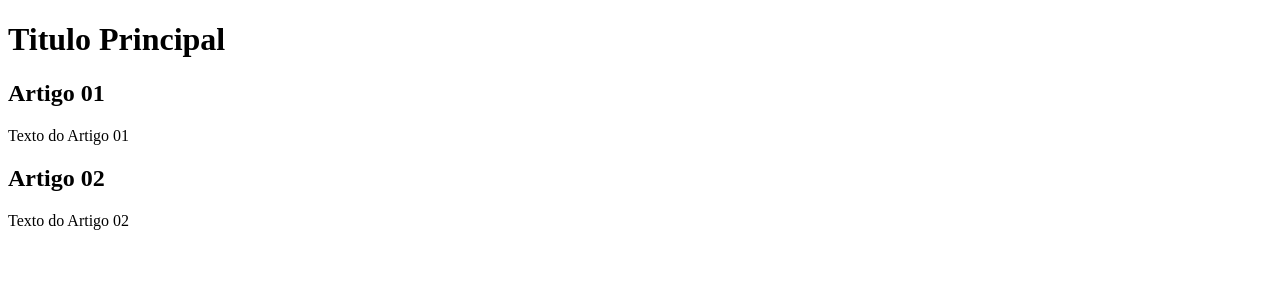
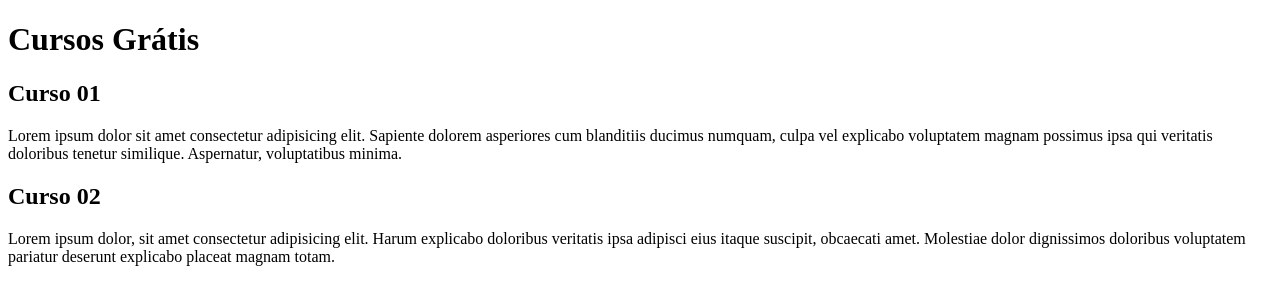
Before and after one commit to danircfilho/Branch, a plain HTML site: page index.html in a window 1280 px wide. Drawn offline with Linux system fonts and the light colour scheme.

Commit message:
Comite fora do main
Comitando na pasta de conteúdo sem afetar a main...

```diff
--- a/index.html
+++ b/index.html
@@ -8,15 +8,15 @@
 <body>
     <main>
         <header>
-            <h1>Titulo Principal</h1>
+            <h1>Cursos Grátis</h1>
         </header>
         <article>
-            <h2>Artigo 01</h2>
-            <p>Texto do Artigo 01</p>
+            <h2>Curso 01</h2>
+            <p>Lorem ipsum dolor sit amet consectetur adipisicing elit. Sapiente dolorem asperiores cum blanditiis ducimus numquam, culpa vel explicabo voluptatem magnam possimus ipsa qui veritatis doloribus tenetur similique. Aspernatur, voluptatibus minima.</p>
         </article>
         <article>
-            <h2>Artigo 02</h2>
-            <p>Texto do Artigo 02</p>
+            <h2>Curso 02</h2>
+            <p>Lorem ipsum dolor, sit amet consectetur adipisicing elit. Harum explicabo doloribus veritatis ipsa adipisci eius itaque suscipit, obcaecati amet. Molestiae dolor dignissimos doloribus voluptatem pariatur deserunt explicabo placeat magnam totam.</p>
         </article>
     </main>
 
```
